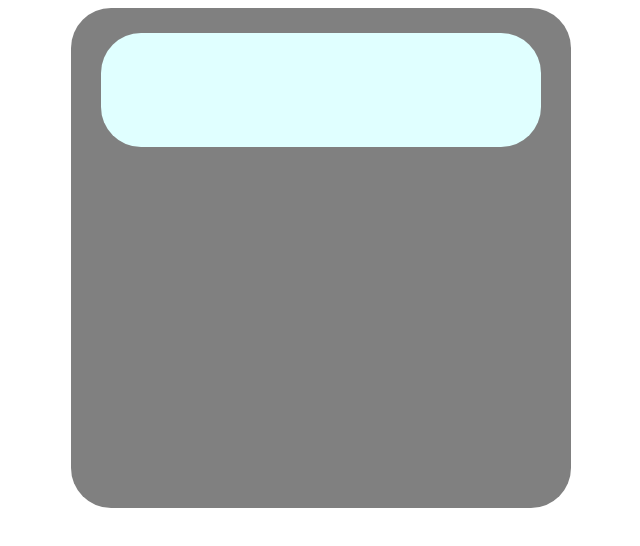
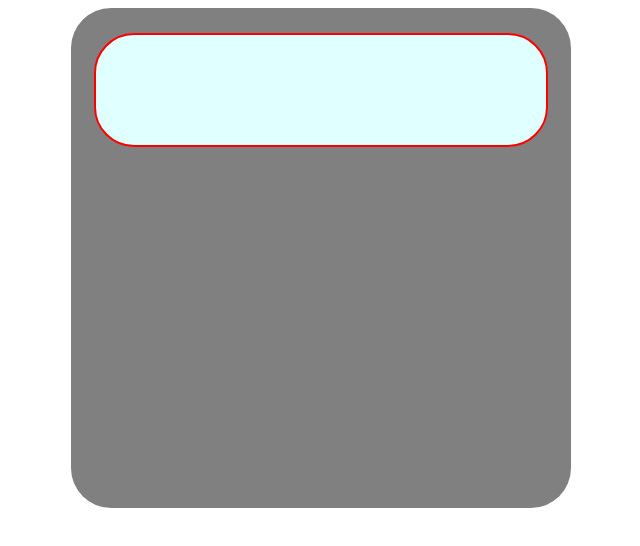
Before and after one commit to maxsueldev/CalculatorJS, a plain HTML site: page index.html in a window 1280 px wide. Shown: the whole page, without its empty margins (319-959 px from the left). Drawn offline with Linux system fonts and the light colour scheme.

Commit message:
update style properties to screen

```diff
--- a/index.html
+++ b/index.html
@@ -8,12 +8,12 @@
     <link rel="stylesheet" href="style.css">
 </head>
 <body>
-    <section id="calc">
+    <!-- <section id="calc"> -->
         <div class="box-out">
             <div class="screen"></div>
         </div>
 
-    </section>
+    <!-- </section> -->
 
     <script src="script.js"></script>
 </body>
--- a/style.css
+++ b/style.css
@@ -8,10 +8,12 @@
 }
 
 .screen {
-    width: 100px;
+    width: 410px;
     height: 100px;
     background-color: #E0FFFF;
+    border: 2px solid red;
     border-radius: 2.5rem;
-    padding: 7px 170px;
+    text-align: center;
+    padding: 10px 20px 0 20px;
     margin: 25px auto;
 }
```
